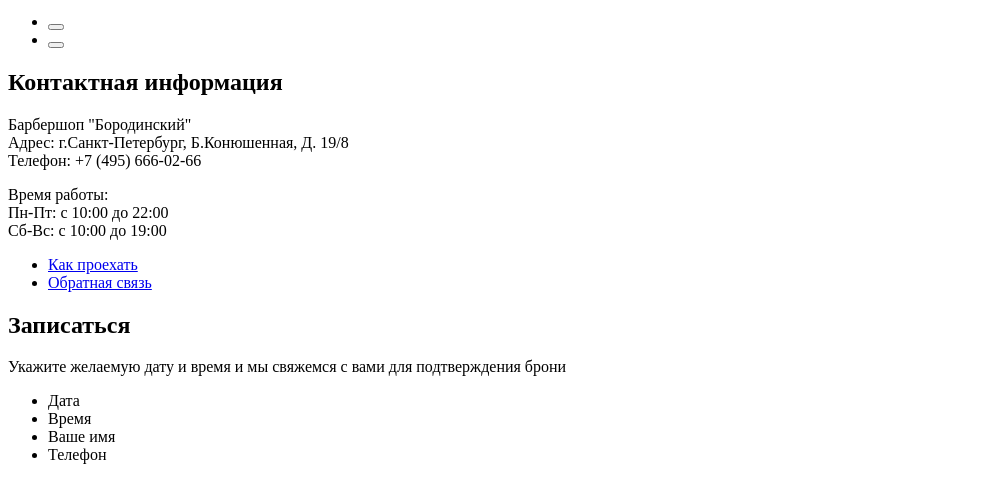
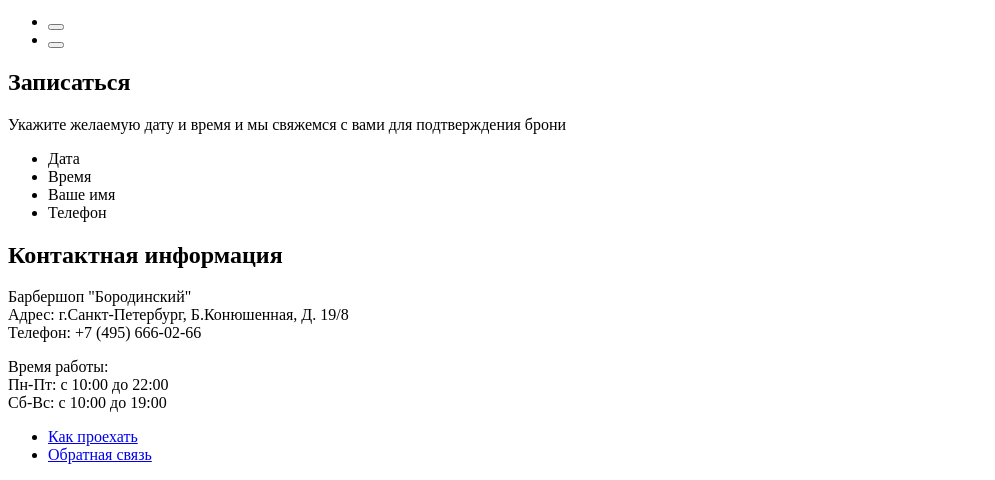
Before and after one commit to vvkraev/377081-barbershop, a plain HTML site: page index.html in a window 1280 px wide. Shown: the part 858-1338 px from the top of the page, without its empty margins (0-995 px from the left). Drawn offline with Linux system fonts and the light colour scheme.

Commit message:
header-main-footer

```diff
--- a/index.html
+++ b/index.html
@@ -20,6 +20,7 @@
         <a><img src="fullLogo.png" alt="Логотип барбершопа Бородинский"></a>
       </nav>
     </header>
+    <main>
       <section class="advantages">
         <h2 class="invisible">Принципы нашей работы.</h2>
         <ul>
@@ -76,6 +77,19 @@
         </article>
       </div>
       <div class="commonDiv">
+        <section class="appointment">
+          <h2>Записаться</h2>
+          <p>Укажите желаемую дату и время и мы свяжемся с вами для подтверждения брони</p>
+          <ul>
+            <li>Дата</li>
+            <li>Время</li>
+            <li>Ваше имя</li>
+            <li>Телефон</li>
+          </ul>
+        </section>
+      </div>
+    </main>
+    <footer>
       <section class="contacts">
         <h2>Контактная информация</h2>
         <p class="contacts-adress">
@@ -103,16 +117,6 @@
           </ul>
         </nav>
       </section>
-      <section class="appointment">
-        <h2>Записаться</h2>
-        <p>Укажите желаемую дату и время и мы свяжемся с вами для подтверждения брони</p>
-        <ul>
-          <li>Дата</li>
-          <li>Время</li>
-          <li>Ваше имя</li>
-          <li>Телефон</li>
-        </ul>
-      </section>
-    </div>
+    </footer>
   </body>
 </html>
```
Lines whose indentation alone changed are shown as unchanged.
